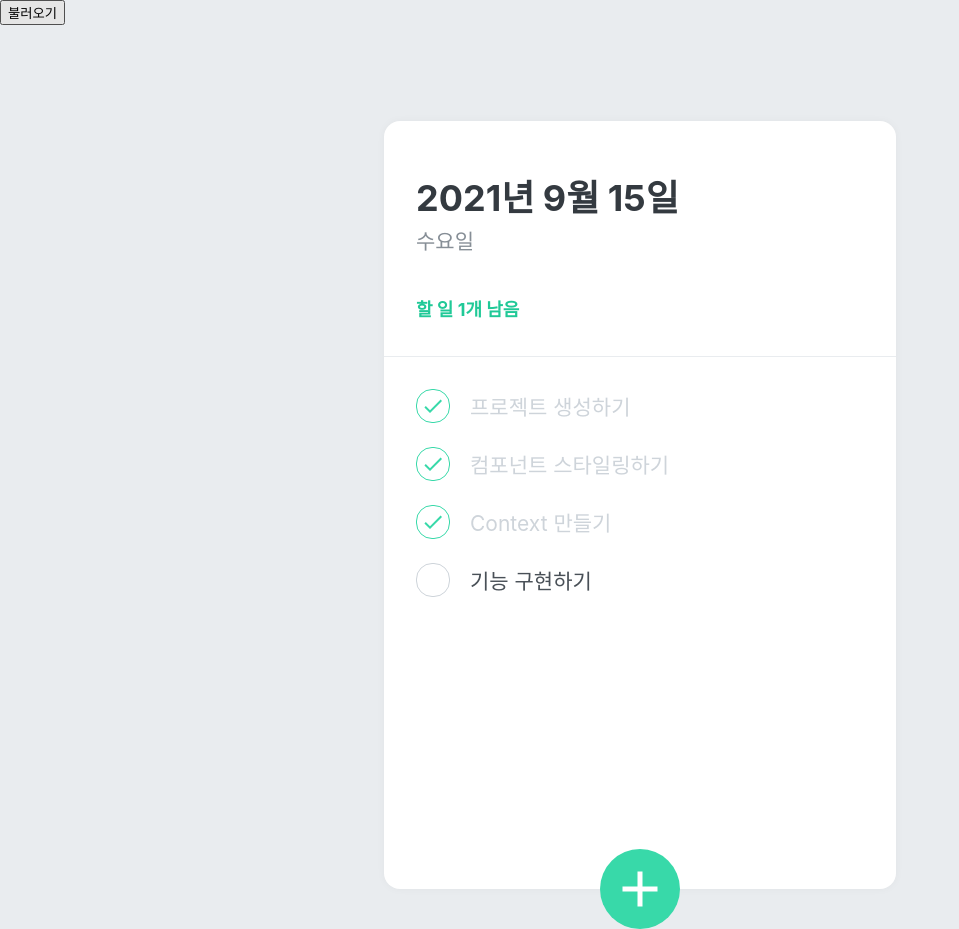
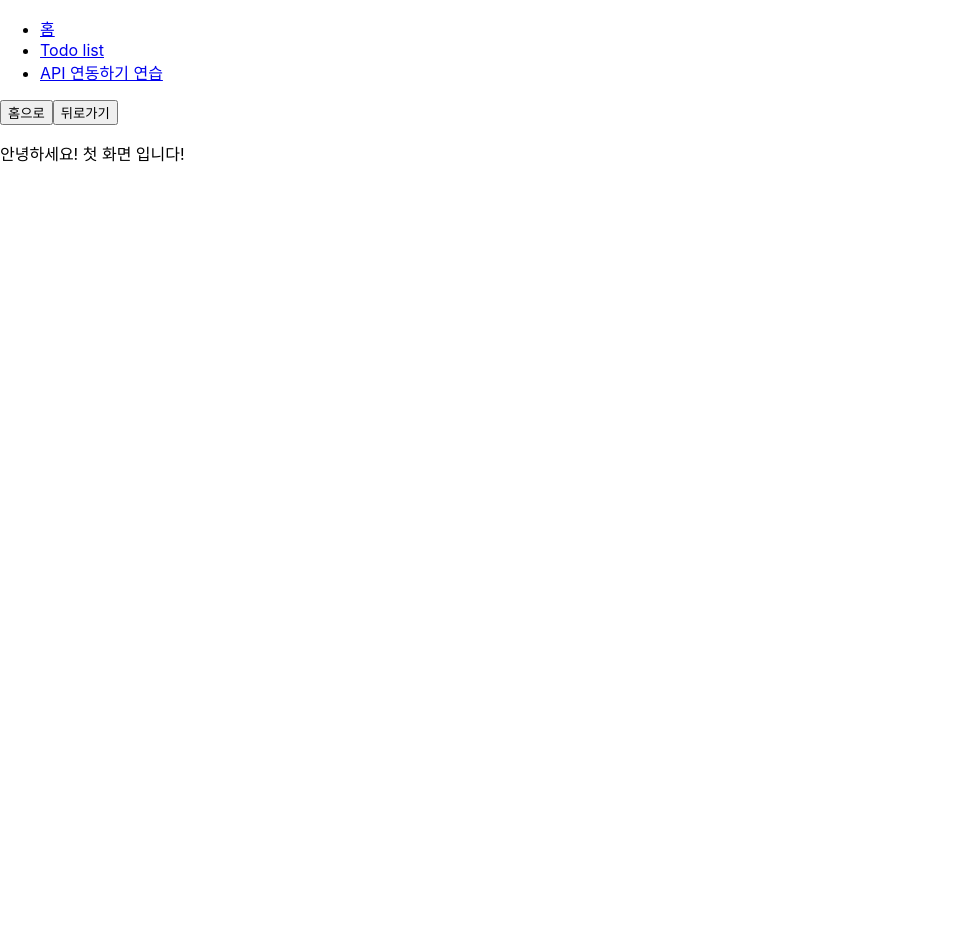
Before and after one commit to clean-teach/first-react-project, a React (Create React App) app: page / in a window 1280 px wide. Shown: the whole page, without its empty margins (0-959 px from the left). After the commit the page ends 800 px from the top, so only its background shows below. Built offline with nearby package versions, Linux system fonts and the light colour scheme.

Commit message:
today finish

```diff
--- /dev/null
+++ b/src/App.js
@@ -0,0 +1,25 @@
+import React from 'react';
+import {Route, Link} from 'react-router-dom';
+import Users from './components/api-integrate/Users';
+import Home from './components/Home';
+import TodoListPractise from './components/todo-list/TodoListPractise';
+import { UsersProvider } from './contexts/api-integrate/UsersContext';
+
+function App() {
+  return (
+    <>
+      <ul>
+        <li><Link to='/'>홈</Link></li>
+        <li><Link to='/todoList'>Todo list</Link></li>
+        <li><Link to='/users'>API 연동하기 연습</Link></li>
+      </ul>
+      <Route path='/' exact={true} component={Home} />
+      <Route path='/todoList' component={TodoListPractise} />
+      <UsersProvider>
+        <Route path='/users' component={Users} />
+      </UsersProvider>
+    </>
+  );
+}
+
+export default App;
--- a/src/App.tsx
+++ /dev/null
@@ -1,16 +0,0 @@
-import Users from './components/api-integrate/Users';
-import TodoListPractise from './components/todo-list/TodoListPractise';
-import { UsersProvider } from './contexts/api-integrate/UsersContext';
-
-function App() {
-  return (
-    <>
-      <UsersProvider>
-        <Users />
-      </UsersProvider>
-      <TodoListPractise/>
-    </>
-  );
-}
-
-export default App;
--- /dev/null
+++ b/src/components/Home.js
@@ -0,0 +1,29 @@
+import React, { useEffect } from 'react';
+
+function Home({history}) {
+  const goBack = () => {
+    history.goBack();
+  };
+  const goHome = () => {
+    history.push('/');
+  };
+  useEffect(() => {
+    console.log(history);
+    const unblock = history.block('정말 떠나실건가요?');
+    return () => {
+      unblock();
+    }
+  }, [history]);
+
+  return (
+      <div>
+        <div>
+          <button onClick={goHome}>홈으로</button>
+          <button onClick={goBack}>뒤로가기</button>
+        </div>
+        <p>안녕하세요! 첫 화면 입니다!</p>
+      </div>
+  );
+}
+
+export default Home;
--- a/src/index.tsx
+++ b/src/index.js
@@ -1,11 +1,14 @@
 import React from 'react';
 import ReactDOM from 'react-dom';
+import {BrowserRouter} from 'react-router-dom';
 import './index.css';
 import App from './App';
 
 ReactDOM.render(
   <React.StrictMode>
-    <App />
+    <BrowserRouter>
+      <App />
+    </BrowserRouter>
   </React.StrictMode>,
   document.getElementById('root')
 );
```
